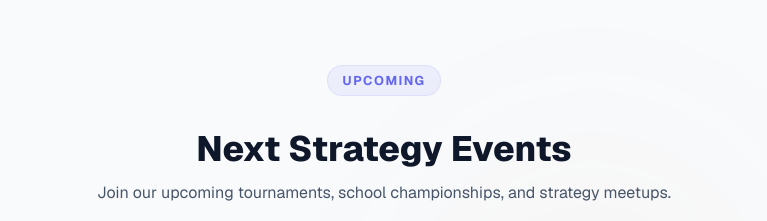
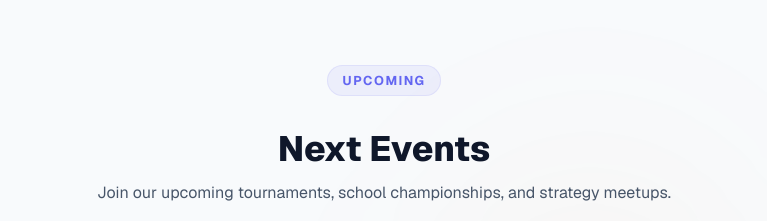
Before and after one commit to phcgameshut/gameshut, a Next.js app: page / in a window 1280 px wide. Shown: the part 1340-1561 px from the top of the page, without its empty margins (256-1023 px from the left). Built offline with nearby package versions, Linux system fonts and the light colour scheme.

Commit message:
Rename homepage events section from Next Strategy Events to Next Events

```diff
--- a/src/app/page.tsx
+++ b/src/app/page.tsx
@@ -159,11 +159,11 @@ export default function Home() {
         </div>
       </section>
 
-      {/* 3. Next Strategy Events Section (Carousel of 3 Next Events) */}
+      {/* 3. Next Events Section (Carousel of 3 Next Events) */}
       <section style={{ padding: '20px 0', position: 'relative', zIndex: 1 }}>
         <div className="text-center" style={{ marginBottom: '40px' }}>
           <span className="badge" style={{ background: 'rgba(99, 102, 241, 0.08)', color: 'var(--accent-primary)', border: '1px solid rgba(99, 102, 241, 0.1)' }}>Upcoming</span>
-          <h2 style={{ fontSize: '2.2rem', fontWeight: 800, marginTop: '10px', color: 'var(--text-primary)' }}>Next Strategy Events</h2>
+          <h2 style={{ fontSize: '2.2rem', fontWeight: 800, marginTop: '10px', color: 'var(--text-primary)' }}>Next Events</h2>
           <p style={{ maxWidth: '600px', margin: '10px auto 0', color: 'var(--text-secondary)', fontSize: '1rem', lineHeight: 1.5 }}>
             Join our upcoming tournaments, school championships, and strategy meetups.
           </p>
```
